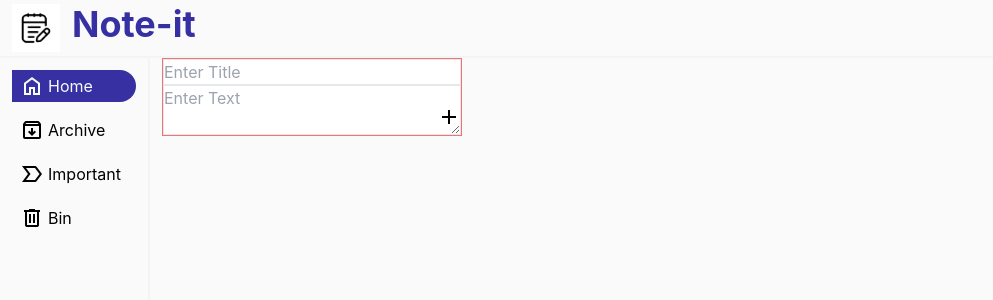
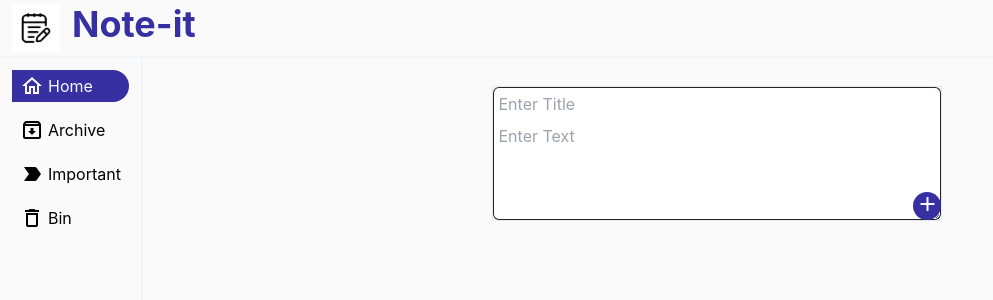
Before and after one commit to Inder799/notes_app, a React (Create React App) app: page / in a window 1280 px wide. Shown: the top 300 px of the page, without its empty margins (0-993 px from the left). Built offline with nearby package versions, Linux system fonts and the light colour scheme.

Commit message:
pinned and unpinned notes

```diff
--- a/public/index.html
+++ b/public/index.html
@@ -25,8 +25,12 @@
       Learn how to configure a non-root public URL by running `npm run build`.
     -->
     <link
+      href="https://fonts.googleapis.com/icon?family=Material+Icons"
       rel="stylesheet"
-      href="https://fonts.googleapis.com/css2?family=Material+Symbols+Outlined"
+    />
+    <link
+      href="https://fonts.googleapis.com/icon?family=Material+Icons+Outlined"
+      rel="stylesheet"
     />
     <title>React App</title>
   </head>
--- /dev/null
+++ b/src/components/NotesCard/index.jsx
@@ -0,0 +1,43 @@
+import { useNotes } from "../../context/notes-context";
+
+export const NotesCard = ({ id, title, text, isPinned }) => {
+  const { notesDispatch } = useNotes();
+
+  const onPinClick = (id) => {
+    notesDispatch({
+      type: "PIN_UNPIN",
+      payload: { id },
+    });
+  };
+
+  return (
+    <div
+      key={id}
+      className="w-[300px] border border-neutral-800 p-2 rounded-md"
+    >
+      <div className="flex justify-between border-b-2">
+        <p>{title}</p>
+        <button onClick={() => onPinClick(id)}>
+          <span
+            className={`${
+              isPinned ? "material-icons" : "material-icons-outlined"
+            }`}
+          >
+            push_pin
+          </span>
+        </button>
+      </div>
+      <div className="flex flex-col">
+        <p>{text}</p>
+        <div className="ml-auto">
+          <button>
+            <span className="material-icons-outlined">archive</span>
+          </button>
+          <button>
+            <span className="material-icons-outlined">delete</span>
+          </button>
+        </div>
+      </div>
+    </div>
+  );
+};
--- a/src/components/Sidebar/index.jsx
+++ b/src/components/Sidebar/index.jsx
@@ -12,19 +12,19 @@ export const SideBar = () => {
   return (
     <aside className="flex flex-col gap-3 border-r-2 border-gray-100 w-[150px] h-screen p-3">
       <NavLink className={getStyles} to="/">
-        <span class="material-symbols-outlined">home</span>
+        <span class="material-icons-outlined">home</span>
         <span>Home</span>
       </NavLink>
       <NavLink className={getStyles} to="/archive">
-        <span class="material-symbols-outlined">archive</span>
+        <span class="material-icons-outlined">archive</span>
         <span>Archive</span>
       </NavLink>
       <NavLink className={getStyles} to="/important">
-        <span class="material-symbols-outlined">label_important</span>
+        <span class="material-icons-outlined">label_important</span>
         <span>Important</span>
       </NavLink>
       <NavLink className={getStyles} to="/bin">
-        <span class="material-symbols-outlined">delete</span>
+        <span class="material-icons-outlined">delete</span>
         <span>Bin</span>
       </NavLink>
     </aside>
--- /dev/null
+++ b/src/context/notes-context.js
@@ -0,0 +1,27 @@
+import { createContext, useContext, useReducer } from "react";
+import { notesReducer } from "../reducers/notesReducer";
+
+const NotesContext = createContext();
+
+const NotesProvider = ({children}) => {
+        const initialState = {
+        title: '',
+        text: '',
+        notes: [],
+        pinnedNotes: [],
+        unpinnedNotes: []
+    }
+
+    const [{title, text, notes}, notesDispatch] = useReducer(notesReducer, initialState);
+
+
+    return (
+        <NotesContext.Provider value={{title, text, notes, notesDispatch}}>
+            {children}
+        </NotesContext.Provider>
+    )
+}
+
+const useNotes = () => useContext(NotesContext);
+
+export {NotesProvider, useNotes};
--- a/src/index.js
+++ b/src/index.js
@@ -4,12 +4,15 @@ import './index.css';
 import App from './App';
 import reportWebVitals from './reportWebVitals';
 import { BrowserRouter } from 'react-router-dom';
+import { NotesProvider } from './context/notes-context';
 
 const root = ReactDOM.createRoot(document.getElementById('root'));
 root.render(
   <React.StrictMode>
     <BrowserRouter>
+    <NotesProvider>
       <App />
+    </NotesProvider>
     </BrowserRouter>
   </React.StrictMode>
 );
--- a/src/pages/Home/index.js
+++ b/src/pages/Home/index.js
@@ -1,79 +1,103 @@
-import { Navbar } from "../../components/Navbar"
-import { Fragment } from "react/jsx-runtime"
-import { SideBar } from "../../components/Sidebar"
-import { useReducer, useState } from "react"
-import { notesReducer } from "../../reducers/notesReducer"
+import { Navbar } from "../../components/Navbar";
+import { Fragment } from "react/jsx-runtime";
+import { SideBar } from "../../components/Sidebar";
+import { NotesCard } from "../../components/NotesCard";
+import { useNotes } from "../../context/notes-context";
 
 export const Home = () => {
-
-    const initialState = {
-        title: '',
-        text: '',
-        notes: []
-    }
-
-    const [{title, text, notes}, notesDispatch] = useReducer(notesReducer, initialState);
+  const { title, text, notes, notesDispatch } = useNotes();
 
   const onTitleChange = (e) => {
     notesDispatch({
-            type: 'TITLE',
-            payload: e.target.value
-        })
-    }
+      type: "TITLE",
+      payload: e.target.value,
+    });
+  };
 
   const onTextChange = (e) => {
     notesDispatch({
-            type: 'TEXT',
-            payload: e.target.value
-        })
-    }
+      type: "TEXT",
+      payload: e.target.value,
+    });
+  };
 
   const onAddClick = () => {
     notesDispatch({
-            type: 'ADD_NOTE'
-        })
+      type: "ADD_NOTE",
+    });
     notesDispatch({
-            type: 'CLEAR_INPUT'
-        })
-    }
+      type: "CLEAR_INPUT",
+    });
+  };
 
-    console.log(notes);
+  const pinnedNotes =
+    notes?.length > 0 && notes.filter(({ isPinned }) => isPinned);
+  const otherNotes =
+    notes?.length > 0 && notes.filter(({ isPinned }) => !isPinned);
 
   return (
     <Fragment>
       <Navbar />
       <main className="flex gap-3">
         <SideBar />
-                <div>
-                    <div className="flex flex-col w-[300px] border border-red-400 relative">
-                        <input value={title} onChange={onTitleChange} className="border" placeholder="Enter Title" />
-                        <textarea value={text} onChange={onTextChange} className="border" placeholder="Enter Text" />
-                        <button disabled={title.length === 0} className="absolute bottom-0 right-0" onClick={onAddClick}>
-                            <span class="material-symbols-outlined">add</span>
+        <div className="flex flex-col w-screen mt-7">
+          <div className="flex flex-col w-[450px] border relative self-center">
+            <input
+              value={title}
+              onChange={onTitleChange}
+              className="border border-neutral-800 rounded-t-md focus:outline-none border-b-0 p-1"
+              placeholder="Enter Title"
+            />
+            <textarea
+              value={text}
+              onChange={onTextChange}
+              className="h-[100px] border border-neutral-800 rounded-b-md focus:outline-none border-t-0 p-1"
+              placeholder="Enter Text"
+            />
+            <button
+              disabled={title.length === 0}
+              className="w-7 h-7 absolute bottom-0 right-0 bg-indigo-800 text-slate-50 rounded-full"
+              onClick={onAddClick}
+            >
+              <span class="material-icons-outlined">add</span>
             </button>
           </div>
-                    <div className="mt-14 flex flex-wrap gap-4">
-                        {
-                            notes && notes.length > 0 && notes.map(({id, title, text}) => (
-                                <div key={id} className="w-56 border border-neutral-800 p-2 rounded-md">
-                                    <div className="flex justify-between">
-                                        <p>{title}</p>
-                                        <button><span class="material-symbols-outlined">keep</span></button>
-                                    </div>
-                                    <div className="flex flex-col">
-                                        <p>{text}</p>
-                                        <div className="ml-auto">
-                                            <button><span class="material-symbols-outlined">archive</span></button>
-                                            <button><span class="material-symbols-outlined">delete</span></button>
+          <div className="mt-14 ml-10 flex flex-col gap-5">
+            {pinnedNotes?.length > 0 && (
+              <div>
+                <h3 className="">Pinned Notes</h3>
+                <div className="flex flex-wrap gap-6">
+                  {pinnedNotes?.length > 0 &&
+                    pinnedNotes.map(({ id, title, text, isPinned }) => (
+                      <NotesCard
+                        key={id}
+                        id={id}
+                        title={title}
+                        text={text}
+                        isPinned={isPinned}
+                      />
+                    ))}
                 </div>
               </div>
+            )}
+            <div>
+              {pinnedNotes.length > 0 && <h3 className="">Other Notes</h3>}
+              <div className="flex flex-wrap gap-6">
+                {otherNotes?.length > 0 &&
+                  otherNotes.map(({ id, title, text, isPinned }) => (
+                    <NotesCard
+                      key={id}
+                      id={id}
+                      title={title}
+                      text={text}
+                      isPinned={isPinned}
+                    />
+                  ))}
               </div>
-
-                            ))
-                        }
+            </div>
           </div>
         </div>
       </main>
     </Fragment>
-    )
-}
+  );
+};
--- a/src/reducers/notesReducer.js
+++ b/src/reducers/notesReducer.js
@@ -15,7 +15,7 @@ export const notesReducer = (state, {type, payload}) => {
         case 'ADD_NOTE':
             return {
                 ...state,
-                notes: [...state.notes, {text: state.text, title: state.title, id: uuid()}]
+                notes: [...state.notes, {text: state.text, title: state.title, id: uuid(), isPinned: false}]
             }
         case 'CLEAR_INPUT':
             return {
@@ -23,6 +23,11 @@ export const notesReducer = (state, {type, payload}) => {
                 title: '',
                 text: ''
             }
+        case 'PIN_UNPIN' :
+            return {
+                ...state,
+                notes: state.notes.map(note => note.id === payload.id ? {...note, isPinned: !note.isPinned} : note)
+            }
         default:
             return state;
     }
```
Lines whose indentation alone changed are shown as unchanged.
